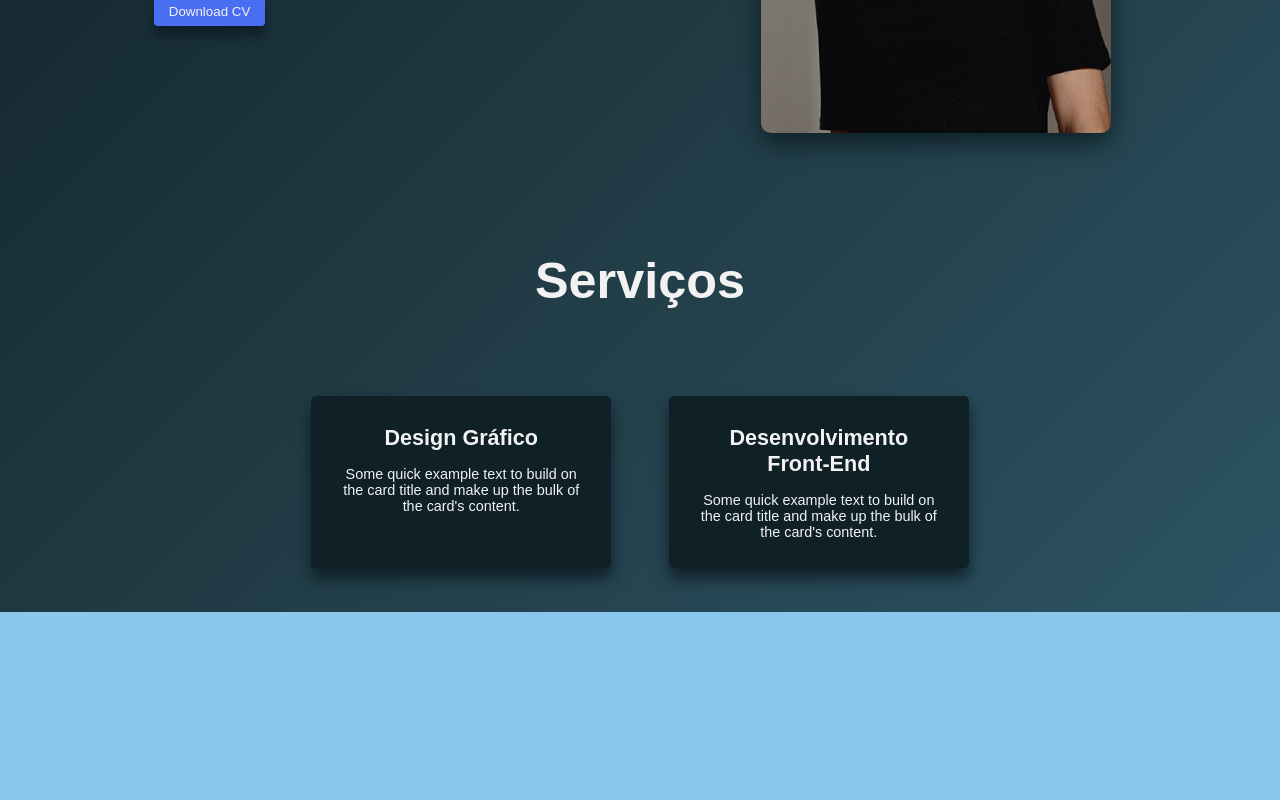
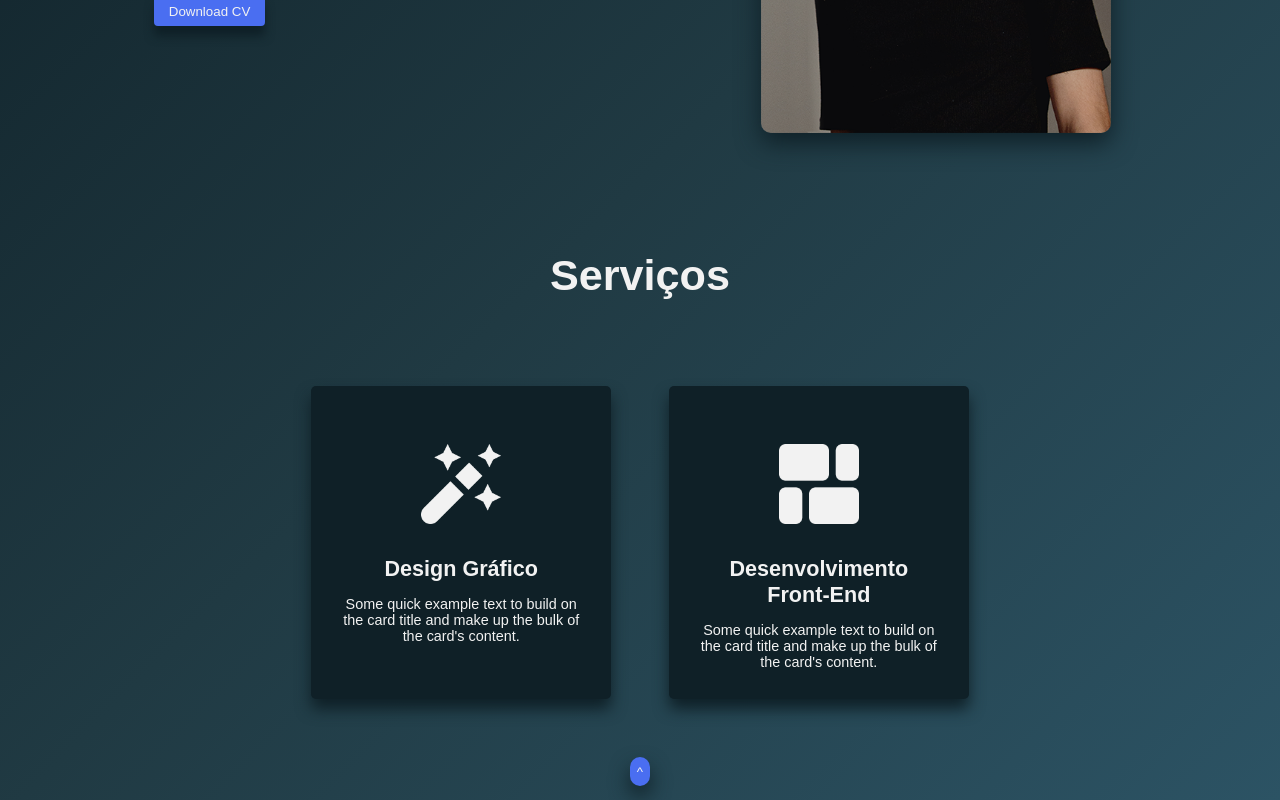
Before and after one commit to rafael-jordao/rafael-jordao.github.io, a React (Create React App) app: page / in a window 1280 px wide. Shown: the part 438-1238 px from the top of the page. Before the commit the page ends 1050 px from the top, so only its background shows below. Built offline with nearby package versions, Linux system fonts and the light colour scheme.

Commit message:
scroll to Top

```diff
--- a/src/App.js
+++ b/src/App.js
@@ -1,30 +1,47 @@
 import React from "react";
 import Header from "./components/Header/Header";
 import MainContent from "./components/MainContent/MainContent";
-import ServiceCard from "./components/ServiceCard/ServiceCard";
+import ServiceSectors from "./components/ServicesSector/ServicesSector";
 
 const App = () => {
+  const [ backToTop, setBackToTop ] = React.useState(false)
+
+  React.useEffect(() => {
+      window.addEventListener("scroll", () => {
+          if(window.scrollY > 100) {
+              setBackToTop(true)
+          }
+      })
+  }, [])
+
+  const scrollUp = () => {
+      window.scrollTo({
+          top: 0,
+          behavior: "smooth",
+      })
+  }
+
+  const styleBtn = {
+    borderRadius: '50px',
+    background: '#4a6ef1',
+    border: 'none',
+    padding: '0.5rem',
+    color: '#f2f2f2',
+    cursor: 'pointer',
+    margin: '1rem',
+    transition: '.3s',
+    boxShadow: '0px 10px 20px var(--darkblue)'
+  }
 
   return (
     <div className="App">
       <Header />
       <MainContent />
+      <ServiceSectors />
 
-      <div className="services">
-        <div className="">
-          <h1 className="titleAboutMe">Serviços</h1>
-        </div>
-
-        <div className="DFlexContainer">
-          <ServiceCard
-          title="Design Gráfico"
-          paragraph="Some quick example text to build on the card title and make up the bulk of the card's content."/>
-          <ServiceCard
-          title="Desenvolvimento Front-End"
-          paragraph="Some quick example text to build on the card title and make up the bulk of the card's content."/>
-        </div>
-
-      </div>
+      {backToTop && (
+                <button style={styleBtn} onClick={scrollUp}>^</button>
+            )}
     </div>
   )
 };
--- a/src/components/Header/Header.js
+++ b/src/components/Header/Header.js
@@ -3,6 +3,7 @@ import "./Header.css"
 
 const Header = () => {
     const [toggleButton, setToggleButton] = React.useState(false)
+
 
     const handleClick = () => {
         setToggleButton(!toggleButton)
@@ -25,7 +26,6 @@ const Header = () => {
                     <a href="./"><li className="menuTopic">Contato</li></a>
                 </ul>
             </nav>
-
         </header>
     )
 }
--- a/src/components/ServiceCard/ServiceCard.css
+++ b/src/components/ServiceCard/ServiceCard.css
@@ -1,11 +1,11 @@
-.services h1{
-    padding-top: 6rem;
-    color: var(--off-white);
-    font-size: 3.5rem;
-}
 
 .cardContainer {
     padding-top: 3rem;
+    cursor: pointer;
+    transition:0.3s;
+}
+.cardContainer:hover {
+    transform: scale(103%);
 }
 
 .paddingContainer h2, p {
@@ -26,12 +26,17 @@
     box-shadow: 0px 10px 15px var(--darkblue);
 }
 
-.DFlexContainer {
-    display: flex;
-    gap: 4rem;
-    justify-content: center;
-    padding: 3rem;
+
+.iconContainer {
+    padding: 2rem;
 }
+
+.icon{
+    width: 100%;
+    max-width: 80px;
+}
+
+
 
 @media (max-width: 768px) {
     .DFlexContainer {
--- a/src/components/ServiceCard/ServiceCard.js
+++ b/src/components/ServiceCard/ServiceCard.js
@@ -1,10 +1,13 @@
 import React from "react";
 import "./ServiceCard.css"
 
-const ServiceCard = ({title, paragraph}) => {
+const ServiceCard = ({ title, paragraph, setImage }) => {
   return (
     <div className="cardContainer">
       <div className="paddingContainer">
+        <div className="iconContainer">
+          <img className="icon" src={setImage}></img>
+        </div>
         <h2>{title}</h2>
         <p>{paragraph}</p>
       </div>
--- /dev/null
+++ b/src/components/ServicesSector/ServicesSector.css
@@ -0,0 +1,12 @@
+.DFlexContainer {
+    display: flex;
+    gap: 4rem;
+    justify-content: center;
+    padding: 3rem;
+}
+
+.services h1 {
+    padding-top: 6rem;
+    color: var(--off-white);
+    font-size: 3rem;
+}
--- /dev/null
+++ b/src/components/ServicesSector/ServicesSector.js
@@ -0,0 +1,27 @@
+import React from "react";
+import ServiceCard from "../ServiceCard/ServiceCard";
+import IconDev from "/Users/rafaeljordao/Documents/my-codes/rafael-jordao.github.io/src/assets/gridCss .png"
+import IconDesign from "/Users/rafaeljordao/Documents/my-codes/rafael-jordao.github.io/src/assets/iconDesign.png"
+import "/Users/rafaeljordao/Documents/my-codes/rafael-jordao.github.io/src/components/ServicesSector/ServicesSector.css"
+
+const ServiceSectors = () => {
+    return (
+        <div className="services">
+            <div className="">
+                <h1 className="titleServices">Serviços</h1>
+            </div>
+            <div className="DFlexContainer">
+                <ServiceCard
+                    setImage={IconDesign}
+                    title="Design Gráfico"
+                    paragraph="Some quick example text to build on the card title and make up the bulk of the card's content." />
+                <ServiceCard
+                    setImage={IconDev}
+                    title="Desenvolvimento Front-End"
+                    paragraph="Some quick example text to build on the card title and make up the bulk of the card's content." />
+            </div>
+        </div>
+    )
+}
+
+export default ServiceSectors;
```
Also changed, not shown: src/assets/gridCss .png (added), src/assets/iconDesign.png (added), 11 other files (tests, documents, lock files or other folders). Lines whose indentation alone changed are shown as unchanged.
